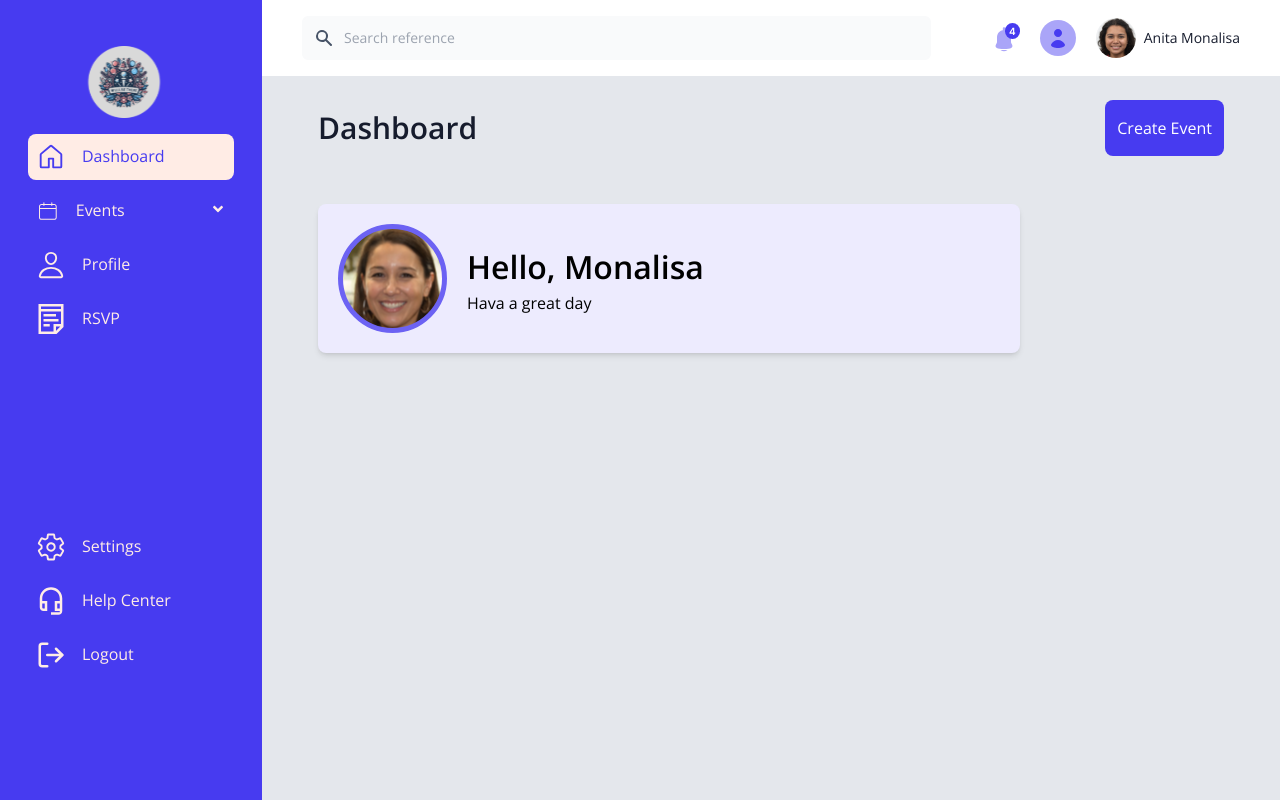
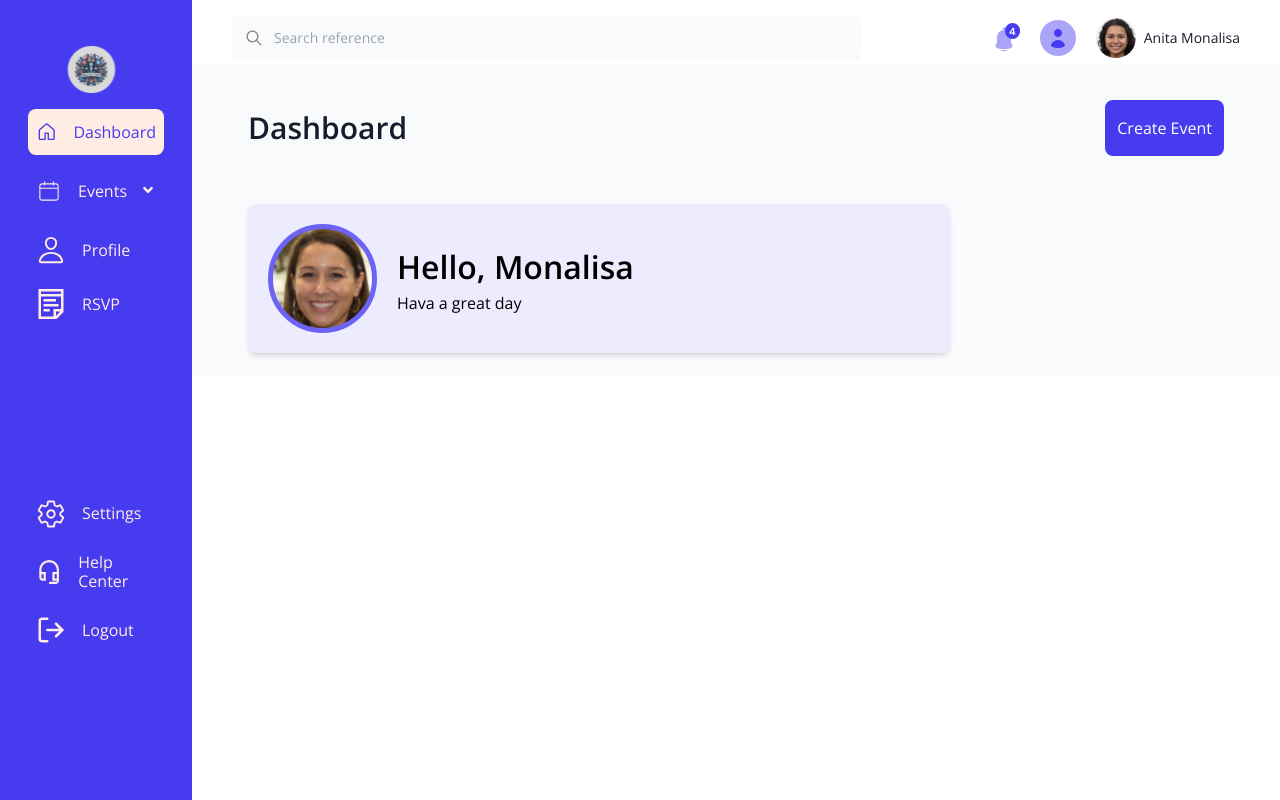
Before and after one commit to Areebah-snow/adch-group-5, a React (Vite) app: page /dashboard in a window 1280 px wide. Built offline with nearby package versions, Linux system fonts and the light colour scheme; no server answers.

Commit message:
create even page done

```diff
--- a/src/Components/Nav.jsx
+++ b/src/Components/Nav.jsx
@@ -1,52 +1,38 @@
-import React, { useState } from 'react';
+import { useState } from "react";
 import Noti from "../assets/noti.svg";
 import Prof from "../assets/prof.svg";
 import Woman from "../assets/face.svg";
+import { IoIosSearch } from "react-icons/io";
 
 const Nav = () => {
-
   return (
-    <div className='w-full mt-3 flex items-center justify-between px-2 py-2 md:px-10 md:py-1 bg-white mx-auto'>
-      <div className='w-96'>
-
-          <form class='flex items-center'>
-            <label for='simple-search' class='sr-only'>
+    <div className="w-full my-3 flex items-center justify-between px-2 py-2 md:px-10 md:py-1 bg-white mx-auto">
+      <div className="w-96">
+        <form className="flex items-center">
+          <label for="simple-search" class="sr-only">
             Search
           </label>
-            <div class='relative w-full'>
-              <div class='absolute inset-y-0 left-0 flex items-center pl-3 pointer-events-none'>
-                <svg
-                  aria-hidden='true'
-                  class='w-5 h-5 text-[#475367]'
-                  fill='currentColor'
-                  viewBox='0 0 20 20'
-                  xmlns='http://www.w3.org/2000/svg'
-                >
-                  <path
-                    fill-rule='evenodd'
-                    d='M8 4a4 4 0 100 8 4 4 0 000-8zM2 8a6 6 0 1110.89 3.476l4.817 4.817a1 1 0 01-1.414 1.414l-4.816-4.816A6 6 0 012 8z'
-                    clip-rule='evenodd'
-                  ></path>
-                </svg>
+          <div className="relative w-full">
+            <div className="absolute inset-y-0 left-0 flex items-center pl-3 pointer-events-none">
+              <IoIosSearch size={20} color="gray" />
             </div>
             <input
-                type='text'
-                class='bg-[#F9FAFB] border-2 border-[#F9FAFB] text-dark-100 text-sm rounded-md block w-[629px] pl-10 p-2.5 outline-none'
-                placeholder='Search reference'
+              type="text"
+              className="bg-[#F9FAFB] border-2 border-[#F9FAFB] text-dark-100 text-sm rounded-md block w-[629px] pl-10 p-2.5 outline-none"
+              placeholder="Search reference"
               required
             />
           </div>
         </form>
-
       </div>
-      <div className='flex flex-row items-center justify-center'>
-        <span className='mr-5 cursor-pointer' >
+      <div className="flex flex-row items-center justify-center">
+        <span className="mr-5 cursor-pointer">
           <img src={Noti} alt="Notification" />
         </span>
-        <span className='mr-5 cursor-pointer'>
+        <span className="mr-5 cursor-pointer">
           <img src={Prof} alt="profile" />
         </span>
-        <span className=' cursor-pointer flex items-center gap-2 text-dark text-sm'>
+        <span className=" cursor-pointer flex items-center gap-2 text-dark text-sm">
           <img src={Woman} alt="Woman-face" />
           Anita Monalisa
         </span>
--- a/src/Components/Sidebar.jsx
+++ b/src/Components/Sidebar.jsx
@@ -28,7 +28,7 @@ const Sidebar = () => {
       });
   };
   return (
-    <div className="w-[262px] lg:h-screen text-[#FFECE5] bg-primary hidden lg:flex flex-col lg:px-7 gap-8 py-[2.375rem] px-0">
+    <div className="w-[15%] fixed left-0 top-0 bottom-0 lg:h-screen text-[#FFECE5] bg-primary hidden lg:flex flex-col lg:px-7 gap-8 py-[2.375rem] px-0">
       <aside>
         <img src={DbLogo} alt="" className="w-full my-2" />
         <div className="flex flex-col justify-between h-[70vh]">
@@ -50,7 +50,7 @@ const Sidebar = () => {
                 <div
                   className={`flex items-center rounded-lg p-2 gap-4 hover:bg-[#FFECE5] hover:text-primary`}
                 >
-                  <CiCalendar size={30} />
+                  <CiCalendar size={40} />
                   <div className="flex justify-between ite w-full">
                     <span className="text-base leading-[120%]">Events</span>
                     {eventlist ? <FaAngleUp /> : <FaAngleDown />}
--- a/src/Pages/Dashboard/CreateEvent.jsx
+++ b/src/Pages/Dashboard/CreateEvent.jsx
@@ -1,21 +1,24 @@
+import Nav from "../../Components/Nav";
 import Sidebar from "../../Components/Sidebar";
 
 const CreateEvent = () => {
   return (
     <div>
       <div>
-        {/* <Sidebar /> */}
-        <div className="px-10">
-          <div className="text-center max-w-[600px] mx-auto">
+        <Sidebar />
+        <div className="lg:ml-[15%]">
+          <Nav />
+          <div className="bg-[#F9FAFB] md:p-10 p-4">
+            <div className="text-center max-w-[600px] mx-auto my-4">
               <h2 className="font-bold text-[24px]">Build your event page</h2>
               <h3 className="font-[500] ">
-              Include comprehensive information about your event, ensuring that
-              attendees are well-informed about the specifics and have a clear
-              understanding of what to anticipate.
+                Include comprehensive information about your event, ensuring
+                that attendees are well-informed about the specifics and have a
+                clear understanding of what to anticipate.
               </h3>
             </div>
             <form action="">
-            <div className="my-6">
+              <div className="my-4">
                 <label className="font-semibold">Event Name</label>
                 <input
                   type="text"
@@ -23,7 +26,7 @@ const CreateEvent = () => {
                   className="rounded-md px-4 py-3 w-full border border-gray outline-none shadow-md"
                 />
               </div>
-            <div className="my-6">
+              <div className="my-4">
                 <label className="font-semibold">Event Description</label>
                 <input
                   type="text"
@@ -31,35 +34,39 @@ const CreateEvent = () => {
                   className="rounded-md px-4 py-3 w-full border border-gray outline-none shadow-md"
                 />
               </div>
-            <div className="my-6">
+              <div className="flex flex-row-reverse md:flex-col gap-6 md:gap-0">
+                <div className="my-4 w-full">
                   <label className="font-semibold">Start Time</label>
                   <input
                     type="time"
                     className="rounded-md px-4 py-3 w-full border border-gray outline-none shadow-md"
                   />
                 </div>
-            <div className="my-6">
+                <div className="my-4 w-full">
                   <label className="font-semibold">Event Start Date</label>
                   <input
                     type="date"
                     className="rounded-md px-4 py-3 w-full border border-gray outline-none shadow-md"
                   />
                 </div>
-            <div className="my-6">
+              </div>
+              <div className="flex flex-row-reverse md:flex-col gap-6 md:gap-[0px]">
+                <div className="my-4 w-full">
                   <label className="font-semibold">End Time</label>
                   <input
                     type="time"
                     className="rounded-md px-4 py-3 w-full border border-gray outline-none shadow-md"
                   />
                 </div>
-            <div className="my-6">
+                <div className="my-4 w-full">
                   <label className="font-semibold">Event End Date</label>
                   <input
                     type="date"
                     className="rounded-md px-4 py-3 w-full border border-gray outline-none shadow-md"
                   />
                 </div>
-            <div className="my-6">
+              </div>
+              <div className="my-4">
                 <label className="font-semibold">Event Location</label>
                 <input
                   type="text"
@@ -72,7 +79,7 @@ const CreateEvent = () => {
                 placeholder="Other additional information"
                 className="my-4 rounded-md px-4 py-3 w-full border border-gray outline-none shadow-md"
               />
-            <div className="my-6">
+              <div className="my-4">
                 <label className="font-semibold">Upload Event Image</label>
                 <input
                   type="file"
@@ -89,6 +96,7 @@ const CreateEvent = () => {
           </div>
         </div>
       </div>
+    </div>
   );
 };
 
--- a/src/Pages/Dashboard/Dashboard.jsx
+++ b/src/Pages/Dashboard/Dashboard.jsx
@@ -1,31 +1,35 @@
-import React, { useState } from 'react';
-import Nav from '../../Components/Nav';
+import React, { useState } from "react";
+import Nav from "../../Components/Nav";
 import Mona from "../../assets/mona.svg";
-import Sidebar from '../../Components/Sidebar';
+import Sidebar from "../../Components/Sidebar";
 
-const Dashboard = ()=> {
+const Dashboard = () => {
   return (
-    <div className='w-full h-screen lg:overflow-hidden grid grid-cols-1 lg:grid-cols-[auto_1fr]'>
+    <div className="">
       <Sidebar />
-      <div className=''>
-        <div className='w-full  grid grid-cols-1 overflow-scroll '>
-            <Nav />
-          <div className='dash w-full h-screen px-2 lg:px-14 py-6 gap-5 mt-3 mx-auto bg-[#E4E7EC]'>
-            <div className='flex items-center justify-between'>
-                <h2 className='text-dark text-3xl font-semibold'>Dashboard</h2>
-                <button className='bg-primary text-base font-normal text-white py-4 px-3 rounded-lg'>
-                    Create Event
-                </button>
+      <div className="lg:ml-[15%]">
+        <div className="bg-[#F9FAFB]">
+          <Nav />
+          <div className="px-6 lg:px-14 py-6 mt-3">
+            <div className="flex items-center justify-between">
+              <h2 className="text-dark text-3xl font-semibold">Dashboard</h2>
+              <button className="bg-primary text-base font-normal text-white py-4 px-3 rounded-lg">
+                Create Event
+              </button>
             </div>
 
-              <div className=' mt-12'>
-                <div className='bg-[#EDEBFE] shadow-md rounded-lg w-[702px] lg:p-5 flex items-center gap-5'>
-                    <img src={Mona} alt="woman-face" />
-                    <div className='flex flex-col'>
-                        <h1 className='text-black text-[2rem] font-semibold'>Hello, Monalisa</h1>
-                        <p className='text-base text-black font-normal'>Hava a great day</p>
-                    </div>
+            <div className=" mt-12">
+              <div className="bg-[#EDEBFE] shadow-md rounded-lg w-[702px] lg:p-5 flex items-center gap-5">
+                <img src={Mona} alt="woman-face" />
+                <div className="flex flex-col">
+                  <h1 className="text-black text-[2rem] font-semibold">
+                    Hello, Monalisa
+                  </h1>
+                  <p className="text-base text-black font-normal">
+                    Hava a great day
+                  </p>
                 </div>
+              </div>
             </div>
           </div>
         </div>
```
Lines whose indentation alone changed are shown as unchanged.
